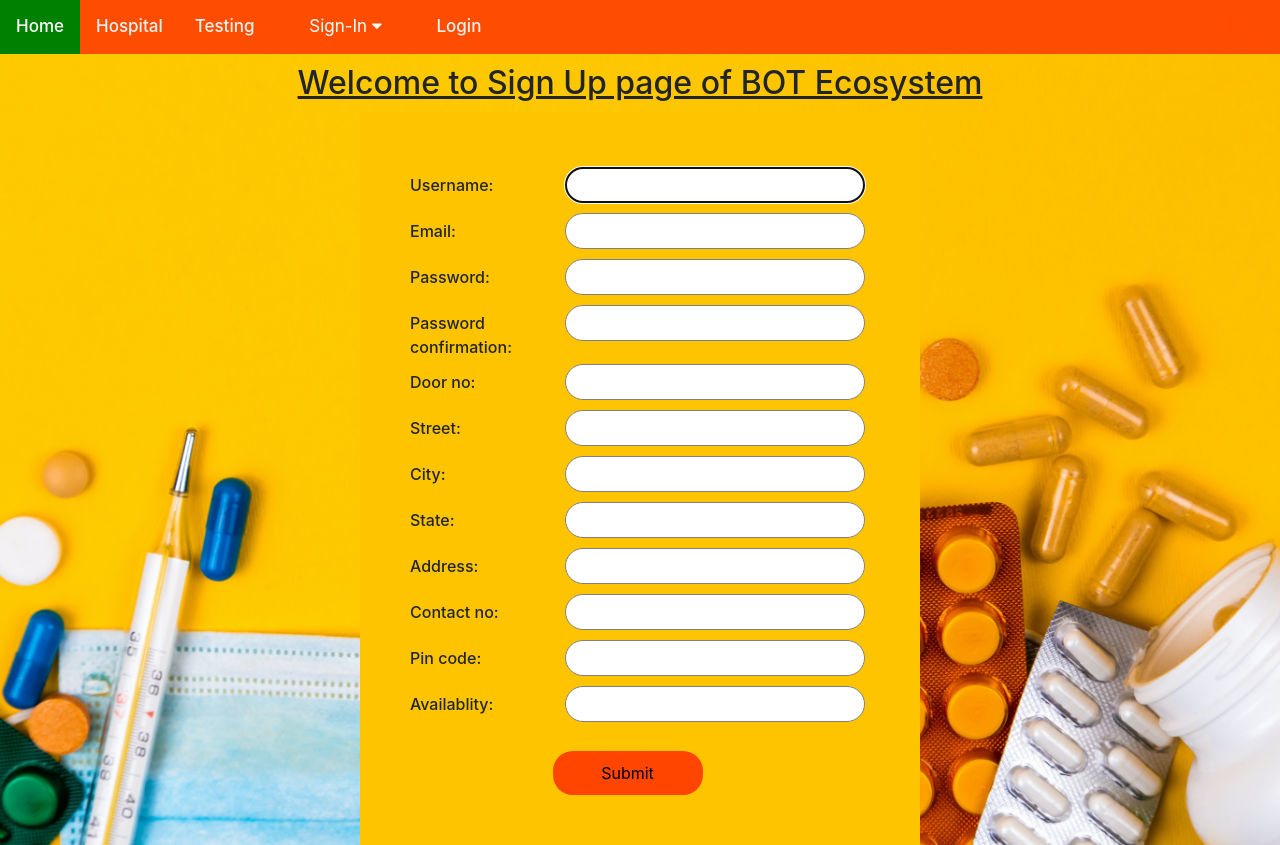
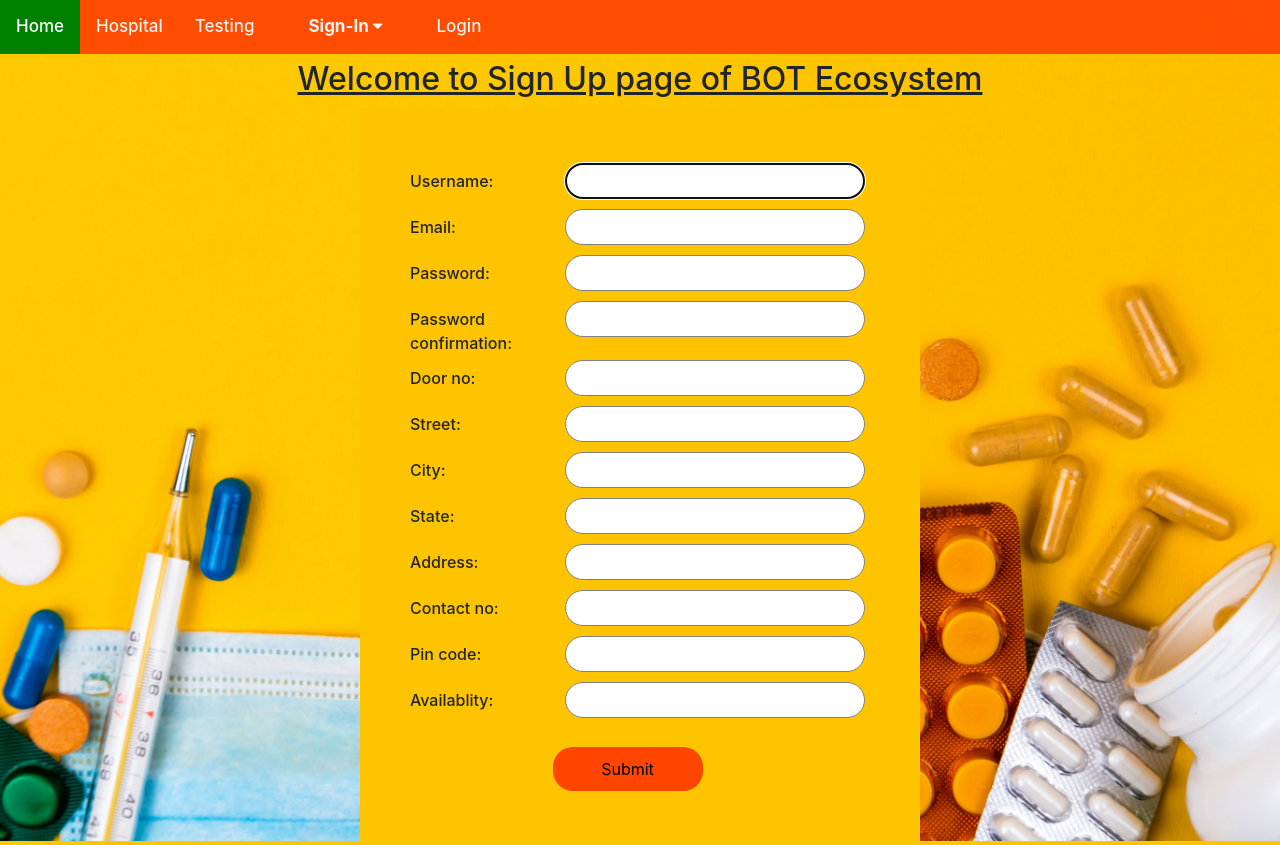
Before and after one commit to m-a-rahul/COVID19-BOT, a Django app: page /accounts/signup/testing in a window 1280 px wide. Run offline with Django 3.2, Linux system fonts and the light colour scheme; some libraries are stand-ins or nearby versions.

Commit message:
fixed nav

```diff
--- a/accounts/templates/accounts/signup.html
+++ b/accounts/templates/accounts/signup.html
@@ -58,7 +58,7 @@ ul{
 }
     </style>
 
-  <h2 style="margin: 10px; text-align: center; text-decoration: solid underline;">Welcome to Sign Up page of BOT Ecosystem</h2>
+  <h2 style="margin: 10px; margin-top: 60px; text-align: center; text-decoration: solid underline;">Welcome to Sign Up page of BOT Ecosystem</h2>
     <form style="width: 300px; height: 300px; margin: 0 auto; padding: 50px ;" enctype="multipart/form-data" method="post">
       {% csrf_token %}
       {{ form.as_p }}
--- a/accounts/templates/accounts/update.html
+++ b/accounts/templates/accounts/update.html
@@ -28,7 +28,7 @@
         font-weight: 600;
       }
 </style>
-{% if is_hospital == "True" %}
+{% if is_hospital == "True" %}<br><br>
 <form style="width: 300px; height: 300px; margin: 0 auto; padding: 50px ;" enctype="multipart/form-data" method="post">
   {% csrf_token %}
   <label for="">Total Beds:</label>
--- a/templates/base.html
+++ b/templates/base.html
@@ -14,7 +14,11 @@ body {
         }
 
 .topnav {
-  overflow: hidden;
+  overflow: visible;
+  position: fixed;
+  top: 0;
+  width: 100%;
+  margin-bottom: 20px;
   background-color: rgba(255, 72, 0, 0.959);
 }
 
@@ -44,6 +48,7 @@ body {
 .dropdn {
   float: left;
   overflow: hidden;
+  z-index: 1000;
 }
 
 .dropdn .dropbtn {
@@ -63,7 +68,7 @@ body {
   background-color: #f9f9f9;
   min-width: 160px;
   box-shadow: 0px 8px 16px 0px rgba(0,0,0,0.2);
-  z-index: 1;
+  z-index: 1000;
 }
 
 .dropdn-content a {
@@ -137,8 +142,11 @@ body {
   <a href="{% url 'home' %}" class="active">Home</a>
   <a href="#hospital">Hospital</a>
   <a href="#testing">Testing</a>
+  {% if user.is_authenticated %}
+  <a href="{% url 'accounts:logout' %}">Log Out</a>
+  {% else %}
   <div class="dropdn">
-    <button class="dropbtn">Sign-In
+    <button class="dropbtn" style="font-weight: 700; color: #f2f2f2;;">Sign-In
       <i class="fa fa-caret-down"></i>
     </button>
     <div class="dropdn-content">
@@ -146,16 +154,13 @@ body {
       <a href="{% url 'accounts:hsignup' %}">Hospital Sign-In</a>
     </div>
   </div>
-  {% if user.is_authenticated %}
-  <a href="{% url 'accounts:logout' %}">Log Out</a>
-  {% else %}
   <a href="{% url 'accounts:login' %}">Login</a>
   <a href="javascript:void(0);" style="font-size:15px;" class="icon" onclick="myFunction()">&#9776;</a>
   <form style="text-align: center;" method="POST" id="pincode">
     {% csrf_token %}
     <div class="text-center" style="margin-top: 10px; margin-right: 20px; color: whitesmoke; float: right;">Type your Pincode:
-      <input type="text" name="pin_code" value="" style="width: 250px;"  placeholder="Hospital/Testing Search">
-      <input type="submit"  value="Find">
+      <input type="text" name="pin_code" value="" style="width: 250px; border-radius: 25px; padding: 5px; border: none; padding-left: 10px;"  placeholder="Hospital/Testing Search">
+      <input type="submit"  value="Find" class="btn btn-primary">
     </div>
   </form>
 {% endif %}
```
Also changed, not shown: templates/index.html (+6 -4 lines), db.sqlite3.
